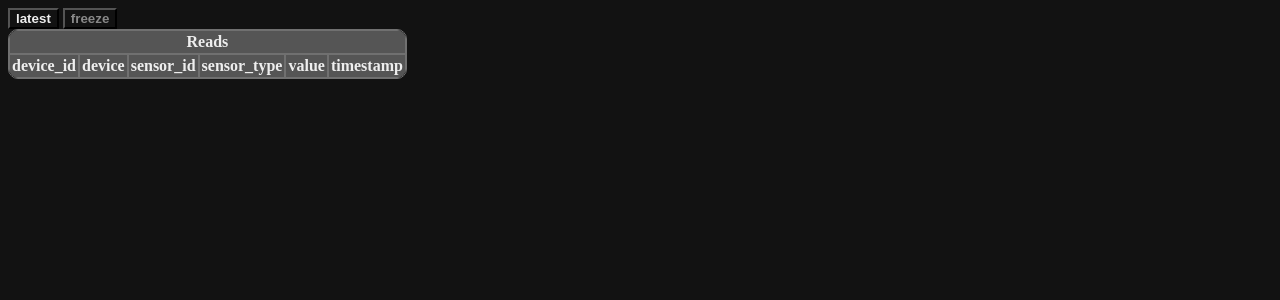
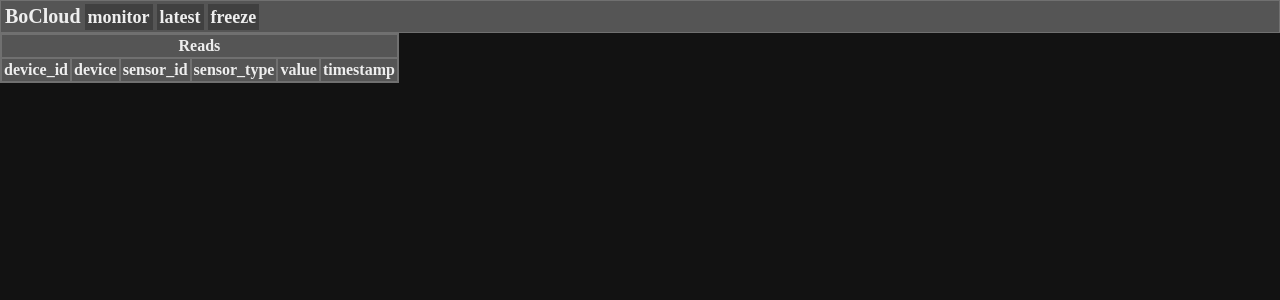
Before and after one commit to bobolle/bocloud, a Python web app: template template/monitor.html in a window 1280 px wide. Shown: the top 300 px of the page. Run offline with Jinja, Linux system fonts and the light colour scheme; the template is opened without the code that fills it, so the values that code supplies are empty.

Commit message:
feat: add navigation bar

```diff
--- a/static/base.css
+++ b/static/base.css
@@ -1,7 +1,17 @@
 * {
+    /*
     background-color:   #121212;
     color:              #EEEEEE;
+    */
 }
+
+body {
+    background-color:   #121212;
+    color:              #EEEEEE;
+    margin: 0;
+    padding: 0;
+}
+
 ::-webkit-scrollbar {
     width: 8px;
     background-color:   #121212;
@@ -24,7 +34,6 @@ table {
     overflow: hidden;
     overflow-y: scroll;
     background-color: #202020;
-    border-radius: 10px 10px 10px 10px;
 }
 
 table::-webkit-scrollbar {
@@ -62,9 +71,33 @@ td {
 
 button {
     color: #888888;
+    background-color:   #121212;
     font-weight: bold;
 }
 
 #button-latest {
     color: #EEEEEE;
 }
+
+#nav-top {
+    padding: 4px;
+    border: 1px solid #707070;
+    background-color: #555555;
+}
+
+#nav-top div {
+    display: inline;
+    font-size: 20px;
+    font-weight: bold;
+}
+
+#nav-top .tab {
+    padding: 3px;
+    font-size: 18px;
+    background-color: #404040;
+}
+
+.tab a {
+    text-decoration: none;
+    color: #EEEEEE;
+}
--- a/static/base.js
+++ b/static/base.js
@@ -127,6 +127,7 @@ source.addEventListener('error', function(msg) {
 let latest = true;
 const buttonLatest = document.getElementById('button-latest');
 buttonLatest.addEventListener('mousedown', function(event) {
+    event.preventDefault();
     if (event.buttons == 1) {
         latest = !latest;
     }
--- a/template/monitor.html
+++ b/template/monitor.html
@@ -5,8 +5,12 @@
         <link rel="stylesheet" type="text/css" href="base.css">
     </head>
     <body>
-        <button id='button-latest'>latest</button>
-        <button>freeze</button>
+        <div id='nav-top'>
+            <div>BoCloud</div>
+            <div class='tab'><a href='/'>monitor</a></div>
+            <div class='tab' id='button-latest'>latest</div>
+            <div class='tab'>freeze</div>
+        </div>
         <table id='table-reads' class='table-dragable'>
             <tr class='tr-title'><th colspan='6'>Reads</th></tr>
             <tr class='tr-desc'>
```
